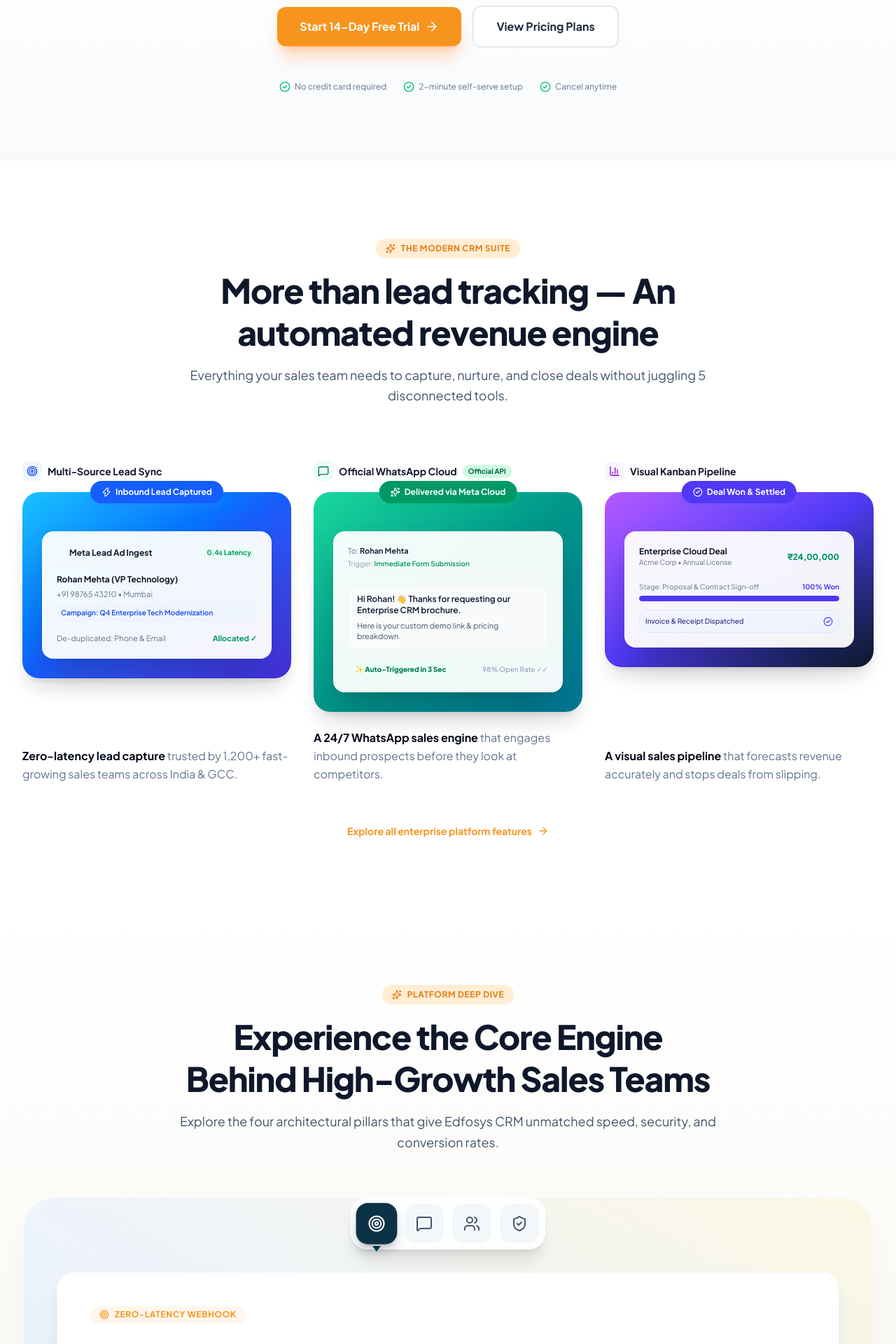
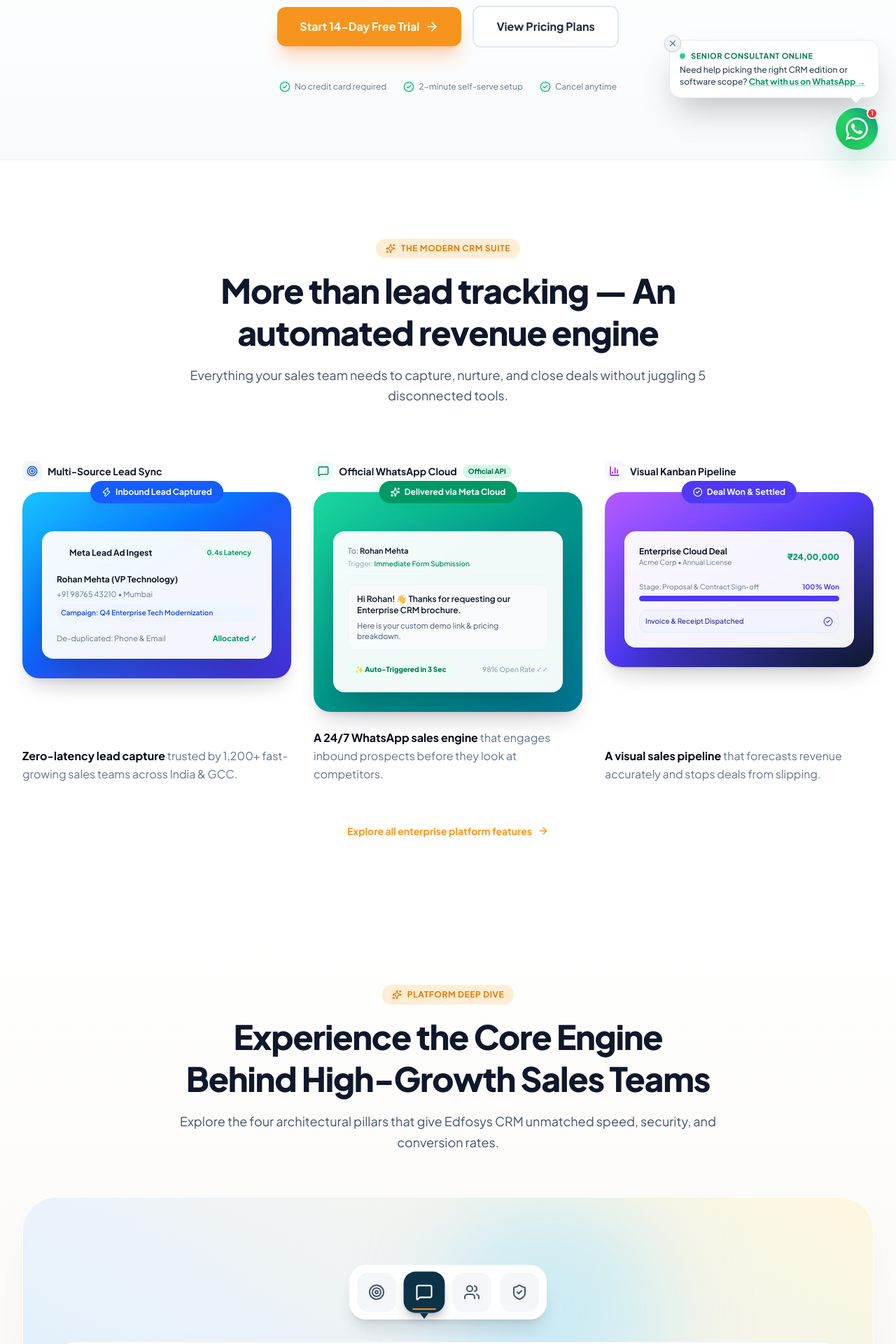
Before and after one commit to techguruyogesh/edfosys-web, a Next.js app in the folder web/: page /crm in a window 1280 px wide. Shown: the part 560-2480 px from the top of the page at 70% size. Built offline with nearby package versions, Linux system fonts and the light colour scheme.

Commit message:
feat: add auto-scroll & top padding to CalendlyShowcase, and add global floating WhatsApp widget

```diff
--- a/web/app/layout.js
+++ b/web/app/layout.js
@@ -1,5 +1,6 @@
 import { Plus_Jakarta_Sans } from "next/font/google";
 import "./globals.css";
+import FloatingWhatsApp from "@/components/common/FloatingWhatsApp";
 
 const plusJakarta = Plus_Jakarta_Sans({
   subsets: ["latin"],
@@ -69,6 +70,7 @@
     <html lang="en" className={`${plusJakarta.variable} font-sans antialiased`}>
       <body className="min-h-screen flex flex-col bg-white text-slate-900">
         {children}
+        <FloatingWhatsApp />
       </body>
     </html>
   );
--- /dev/null
+++ b/web/components/common/FloatingWhatsApp.js
@@ -0,0 +1,111 @@
+"use client";
+
+import { useState, useEffect } from "react";
+import { motion, AnimatePresence } from "framer-motion";
+import { X } from "lucide-react";
+
+export default function FloatingWhatsApp({
+  phoneNumber = "919099699965",
+  message = "Hi Edfosys team, I would like to know more about your CRM platform and services.",
+}) {
+  const [showTooltip, setShowTooltip] = useState(false);
+  const [hasInteracted, setHasInteracted] = useState(false);
+
+  useEffect(() => {
+    // Show gentle prompt bubble after 2.5 seconds
+    const timer = setTimeout(() => {
+      setShowTooltip(true);
+    }, 2500);
+
+    return () => clearTimeout(timer);
+  }, []);
+
+  const whatsappUrl = `https://wa.me/${phoneNumber}?text=${encodeURIComponent(message)}`;
+
+  return (
+    <div className="fixed bottom-6 right-6 z-50 flex flex-col items-end pointer-events-auto">
+      {/* Speech Bubble / Prompt Tooltip */}
+      <AnimatePresence>
+        {showTooltip && !hasInteracted && (
+          <motion.div
+            initial={{ opacity: 0, y: 15, scale: 0.9 }}
+            animate={{ opacity: 1, y: 0, scale: 1 }}
+            exit={{ opacity: 0, y: 10, scale: 0.9 }}
+            transition={{ type: "spring", stiffness: 300, damping: 25 }}
+            className="mb-3 max-w-[260px] sm:max-w-[300px] bg-white text-slate-800 p-3.5 rounded-2xl shadow-2xl border border-slate-200/80 relative"
+          >
+            {/* Close Button */}
+            <button
+              onClick={(e) => {
+                e.stopPropagation();
+                setShowTooltip(false);
+                setHasInteracted(true);
+              }}
+              className="absolute -top-2 -left-2 w-6 h-6 rounded-full bg-slate-100 hover:bg-slate-200 border border-slate-300 text-slate-500 flex items-center justify-center transition-colors shadow-sm"
+              aria-label="Dismiss message"
+            >
+              <X className="w-3.5 h-3.5" />
+            </button>
+
+            <a
+              href={whatsappUrl}
+              target="_blank"
+              rel="noopener noreferrer"
+              className="block group"
+              onClick={() => setHasInteracted(true)}
+            >
+              <div className="flex items-center space-x-2 mb-1">
+                <span className="w-2 h-2 rounded-full bg-emerald-500 animate-pulse" />
+                <span className="text-[11px] font-bold text-emerald-700 uppercase tracking-wider">
+                  Senior Consultant Online
+                </span>
+              </div>
+              <p className="text-xs text-slate-700 font-medium leading-snug group-hover:text-emerald-700 transition-colors">
+                Need help picking the right CRM edition or software scope?{" "}
+                <span className="font-bold text-emerald-600 underline decoration-emerald-300">
+                  Chat with us on WhatsApp →
+                </span>
+              </p>
+            </a>
+
+            {/* Downward connecting speech caret */}
+            <div className="absolute -bottom-2 right-6 w-0 h-0 border-x-8 border-x-transparent border-t-8 border-t-white" />
+          </motion.div>
+        )}
+      </AnimatePresence>
+
+      {/* Main Floating WhatsApp Button */}
+      <motion.div
+        whileHover={{ scale: 1.08 }}
+        whileTap={{ scale: 0.94 }}
+        className="relative"
+      >
+        {/* Radar Pulse Effect */}
+        <span className="absolute -inset-1.5 rounded-full bg-emerald-400/40 animate-ping pointer-events-none" />
+
+        <a
+          href={whatsappUrl}
+          target="_blank"
+          rel="noopener noreferrer"
+          aria-label="Chat on WhatsApp"
+          className="relative flex items-center justify-center w-14 h-14 sm:w-16 sm:h-16 rounded-full bg-gradient-to-tr from-[#20ba5a] via-[#25D366] to-[#128C7E] text-white shadow-2xl shadow-emerald-600/40 border-2 border-white/80 transition-shadow duration-300 group"
+          onClick={() => setHasInteracted(true)}
+        >
+          {/* Authentic WhatsApp SVG Logo */}
+          <svg
+            className="w-7 h-7 sm:w-8 sm:h-8 fill-current drop-shadow-md group-hover:rotate-6 transition-transform duration-300"
+            viewBox="0 0 24 24"
+            xmlns="http://www.w3.org/2000/svg"
+          >
+            <path d="M.057 24l1.687-6.163c-1.041-1.804-1.588-3.849-1.587-5.946.003-6.556 5.338-11.891 11.893-11.891 3.181.001 6.167 1.24 8.413 3.488 2.245 2.248 3.481 5.236 3.48 8.414-.003 6.557-5.338 11.892-11.893 11.892-1.99-.001-3.951-.5-5.688-1.448l-6.305 1.654zm6.597-3.807c1.676.995 3.276 1.591 5.392 1.592 5.448 0 9.886-4.434 9.889-9.885.002-5.462-4.415-9.89-9.881-9.892-5.452 0-9.887 4.434-9.889 9.884-.001 2.225.651 3.891 1.746 5.634l-.999 3.648 3.742-.981zm11.387-5.464c-.074-.124-.272-.198-.57-.347-.297-.149-1.758-.868-2.031-.967-.272-.099-.47-.149-.669.149-.198.297-.768.967-.941 1.165-.173.198-.347.223-.644.074-.297-.149-1.255-.462-2.39-1.475-.883-.788-1.48-1.761-1.653-2.059-.173-.297-.018-.458.13-.606.134-.133.297-.347.446-.521.151-.172.2-.296.3-.495.099-.198.05-.372-.025-.521-.075-.148-.669-1.611-.916-2.206-.242-.579-.487-.501-.669-.51l-.57-.01c-.198 0-.52.074-.792.372s-1.04 1.016-1.04 2.479 1.065 2.876 1.213 3.074c.149.198 2.095 3.2 5.076 4.487.709.306 1.263.489 1.694.626.712.226 1.36.194 1.872.118.571-.085 1.758-.719 2.006-1.413.248-.695.248-1.29.173-1.414z" />
+          </svg>
+
+          {/* Unread Alert Dot Badge */}
+          <span className="absolute top-0 right-0 w-4 h-4 rounded-full bg-red-500 border-2 border-white flex items-center justify-center text-[9px] font-bold text-white shadow">
+            1
+          </span>
+        </a>
+      </motion.div>
+    </div>
+  );
+}
--- a/web/components/crm/CalendlyShowcase.js
+++ b/web/components/crm/CalendlyShowcase.js
@@ -1,6 +1,6 @@
 "use client";
 
-import { useState } from "react";
+import { useState, useEffect } from "react";
 import { motion, AnimatePresence } from "framer-motion";
 import Link from "next/link";
 import { ArrowRight, CheckCircle2, Sparkles } from "lucide-react";
@@ -13,6 +13,18 @@
   signupSlug = "general",
 }) {
   const [activeIdx, setActiveIdx] = useState(0);
+  const [isPaused, setIsPaused] = useState(false);
+
+  // Auto-scroll / cycle across features like Calendly
+  useEffect(() => {
+    if (isPaused || tabs.length <= 1) return;
+    const timer = setInterval(() => {
+      setActiveIdx((prev) => (prev + 1) % tabs.length);
+    }, 5000);
+
+    return () => clearInterval(timer);
+  }, [isPaused, tabs.length]);
+
   const currentTab = tabs[activeIdx] || tabs[0];
 
   if (!tabs.length) return null;
@@ -36,11 +48,19 @@
           )}
         </div>
 
-        {/* Dreamy Gradient Backdrop Container (Calendly Style) */}
-        <div className="relative rounded-[2.5rem] sm:rounded-[3rem] bg-gradient-to-tr from-sky-200/60 via-blue-100/40 to-amber-100/40 p-4 sm:p-8 lg:p-12 border border-white/80 shadow-2xl shadow-blue-900/5">
+        {/* Dreamy Gradient Backdrop Container (Calendly Style with Generous Top Padding) */}
+        <div
+          onMouseEnter={() => setIsPaused(true)}
+          onMouseLeave={() => setIsPaused(false)}
+          className="relative rounded-[2.5rem] sm:rounded-[3rem] bg-gradient-to-tr from-sky-200/70 via-blue-100/50 to-amber-100/50 pt-14 sm:pt-20 lg:pt-24 pb-6 sm:pb-10 lg:pb-12 px-4 sm:px-8 lg:px-12 border border-white/90 shadow-2xl shadow-blue-900/5 overflow-hidden"
+        >
+          {/* Subtle Ambient Decorative Orbs */}
+          <div className="absolute top-0 right-1/4 w-80 h-80 bg-sky-300/30 rounded-full blur-3xl pointer-events-none" />
+          <div className="absolute bottom-0 left-1/4 w-80 h-80 bg-amber-200/30 rounded-full blur-3xl pointer-events-none" />
+
           {/* Top Interactive Icon Bar with Pointer Indicator */}
-          <div className="flex justify-center -mt-8 sm:-mt-12 mb-6 sm:mb-8 relative z-10">
-            <div className="inline-flex items-center bg-white/90 backdrop-blur-xl p-2 rounded-2xl sm:rounded-3xl border border-white/90 shadow-xl gap-2 sm:gap-3">
+          <div className="flex justify-center mb-6 sm:mb-8 relative z-10">
+            <div className="inline-flex items-center bg-white/95 backdrop-blur-xl p-2 sm:p-2.5 rounded-2xl sm:rounded-3xl border border-white/90 shadow-xl gap-2 sm:gap-3">
               {tabs.map((tab, idx) => {
                 const isActive = activeIdx === idx;
                 const Icon = tab.icon;
@@ -56,11 +76,16 @@
                       aria-label={tab.label || tab.badge}
                     >
                       <Icon className="w-5 h-5 sm:w-6 sm:h-6" />
+
+                      {/* Auto-cycle active pulse bar */}
+                      {isActive && !isPaused && (
+                        <span className="absolute bottom-1 left-3 right-3 h-0.5 bg-[#F7941D] rounded-full animate-pulse" />
+                      )}
                     </button>
 
                     {/* Connecting Pointer Teardrop when active (matching Calendly's tab indicator) */}
                     {isActive && (
-                      <div className="absolute -bottom-3 left-1/2 -translate-x-1/2 w-0 h-0 border-x-[6px] border-x-transparent border-t-[8px] border-t-[#0C3246] transition-all" />
+                      <div className="absolute -bottom-2 sm:-bottom-2.5 left-1/2 -translate-x-1/2 w-0 h-0 border-x-[6px] border-x-transparent border-t-[8px] border-t-[#0C3246] transition-all z-20" />
                     )}
                   </div>
                 );
@@ -69,7 +94,7 @@
           </div>
 
           {/* Floating Pure White Card */}
-          <div className="bg-white rounded-2xl sm:rounded-3xl shadow-xl border border-slate-100 p-6 sm:p-10 lg:p-12 min-h-[460px] flex flex-col justify-center">
+          <div className="bg-white rounded-2xl sm:rounded-3xl shadow-xl border border-slate-100 p-6 sm:p-10 lg:p-12 min-h-[460px] flex flex-col justify-center relative z-10">
             <AnimatePresence mode="wait">
               <motion.div
                 key={currentTab.id || activeIdx}
```
